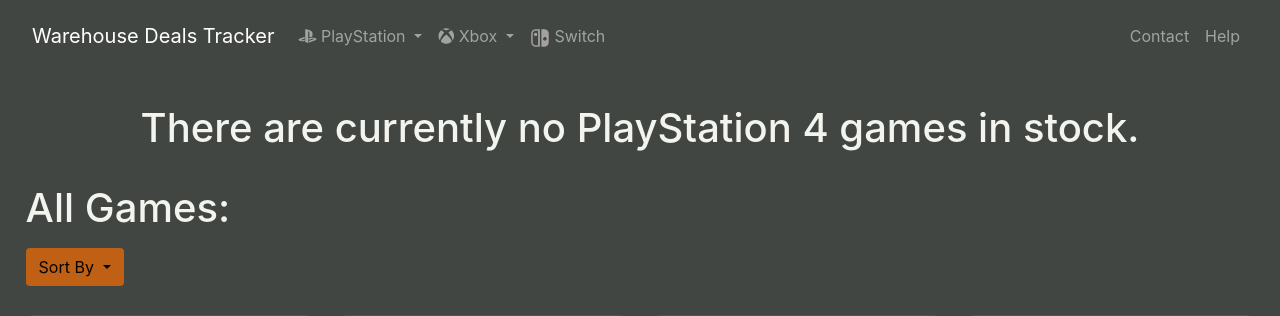
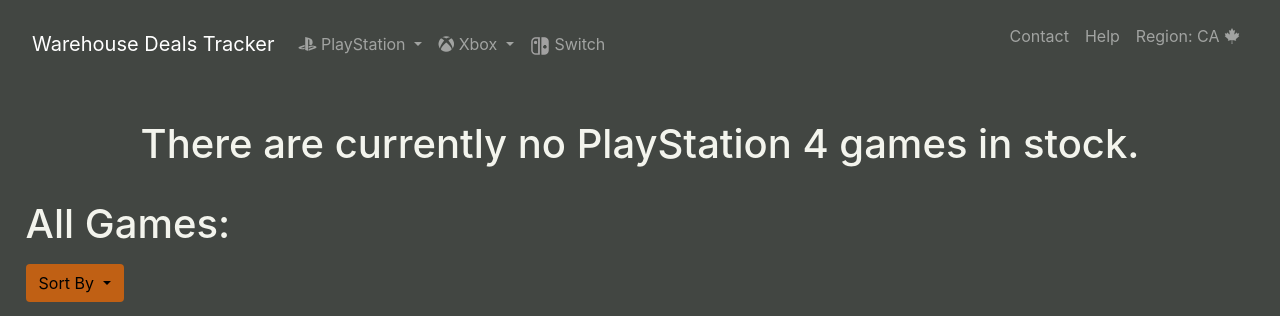
Before and after one commit to Chris-OR/Warehouse-Deals-Tracker, a Flask app: page /ps4 in a window 1280 px wide. Shown: the top 316 px of the page. Run offline with Flask 2, Linux system fonts and the light colour scheme; data comes from the database, SQL or seed files in the repository; some libraries are stand-ins or nearby versions.

Commit message:
add region indicator to header.html

```diff
--- a/templates/header.html
+++ b/templates/header.html
@@ -79,6 +79,9 @@
         <li>
           <a href="{{ url_for('help') }}" class="nav-link">Help</a>
         </li>
+        <li>
+          <p class="nav-link">Region: CA <i class="fab fa-canadian-maple-leaf"></i></p>
+        </li>
       </ul>
       <!--    <form class="form-inline my-2 my-lg-0">-->
       <!--      <input class="form-control mr-sm-2" type="search" placeholder="Search" aria-label="Search">-->
```
